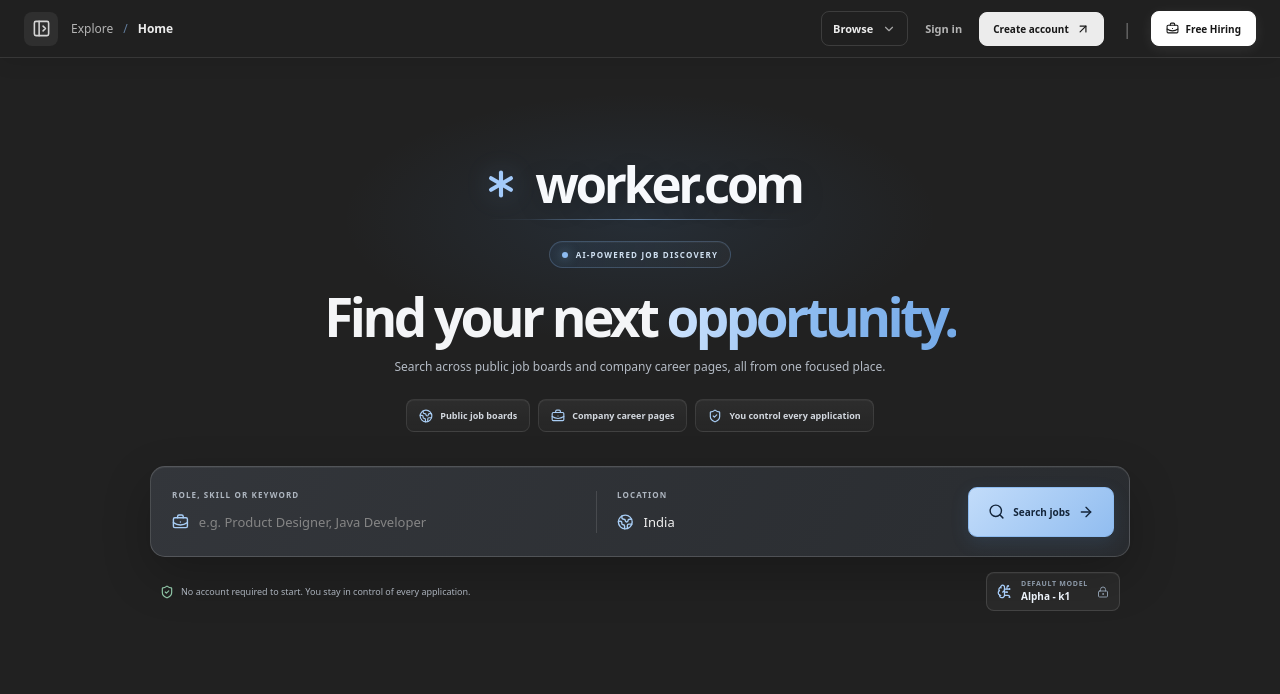
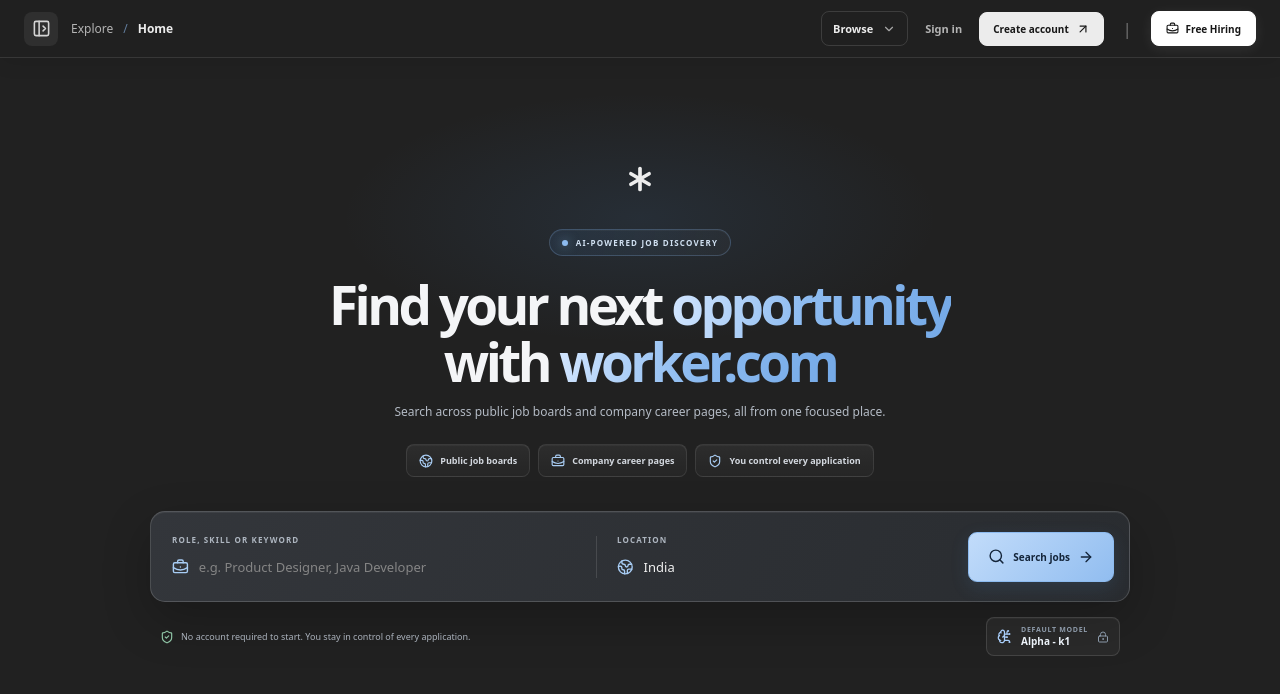
Before and after one commit to jobkar-official/nvoid_web_view, a Next.js app: page / in a window 1280 px wide. Shown: the top 694 px of the page. Built offline with nearby package versions, Linux system fonts and the light colour scheme.

Commit message:
Move worker.com wordmark into the Worker homepage headline

```diff
--- a/components/worker-homepage.tsx
+++ b/components/worker-homepage.tsx
@@ -6,13 +6,10 @@ export default function WorkerHomepage() {
   return (
     <div className="worker-homepage worker-homepage-v2">
       <section className="worker-home-brand-intro" aria-label="Worker">
-        <div className="worker-home-brand-lockup worker-home-brand-lockup-search">
-          <span className="worker-home-brand-icon worker-home-brand-icon-asterisk"><Asterisk size={48} strokeWidth={2.15} /></span>
-          <span className="worker-home-brand-name">worker.com</span>
-        </div>
+        <span className="worker-home-hero-symbol" aria-hidden="true"><Asterisk size={42} strokeWidth={2.1} /></span>
         <div className="worker-home-intro-copy">
           <span className="worker-home-intro-kicker"><span /> AI-POWERED JOB DISCOVERY</span>
-          <h1>Find your next <span>opportunity.</span></h1>
+          <h1>Find your next <span className="worker-home-opportunity-word">opportunity</span><br /><strong>with <span className="worker-home-wordmark-text">worker.com</span></strong></h1>
           <p>Search across public job boards and company career pages, all from one focused place.</p>
           <div className="worker-home-highlight-row" aria-label="Worker benefits">
             <span><Globe2 size={14} /> Public job boards</span>
```
